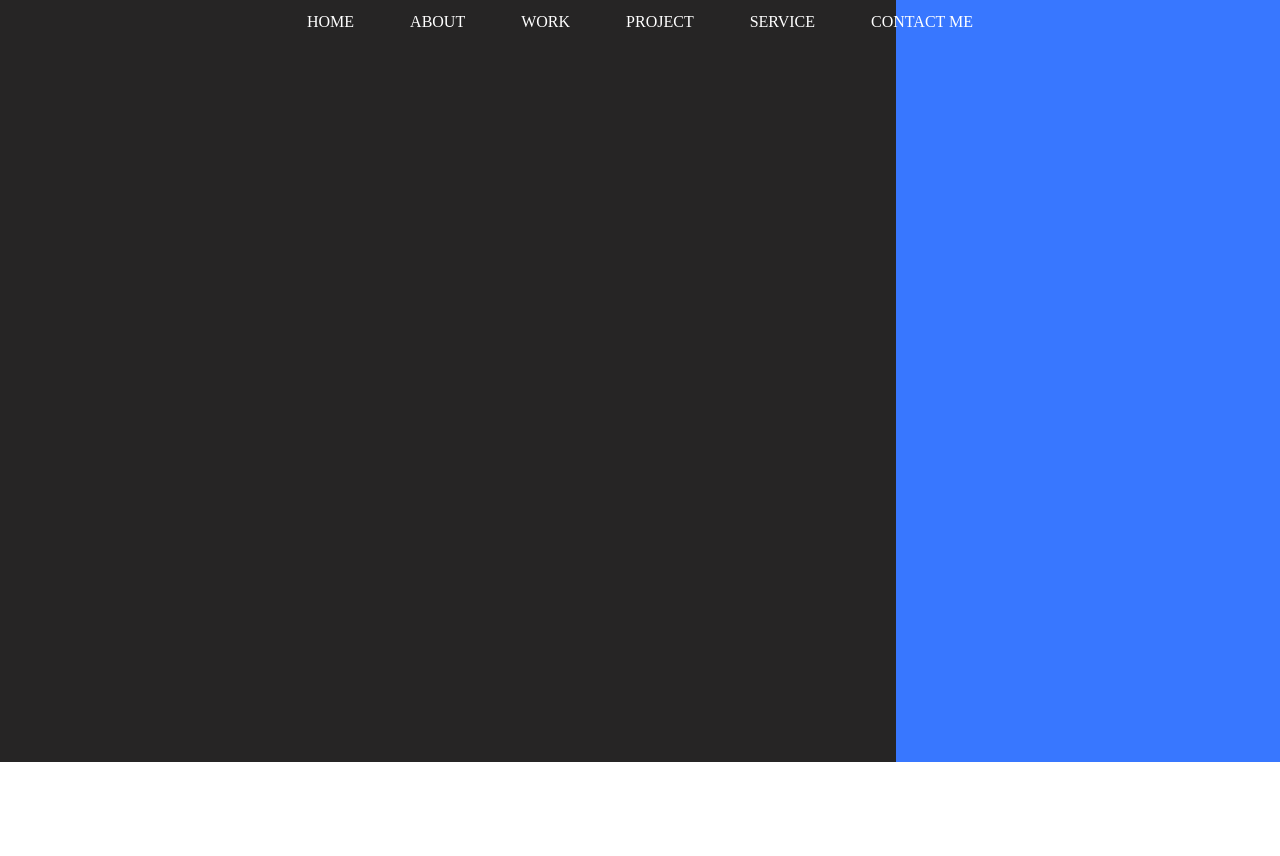
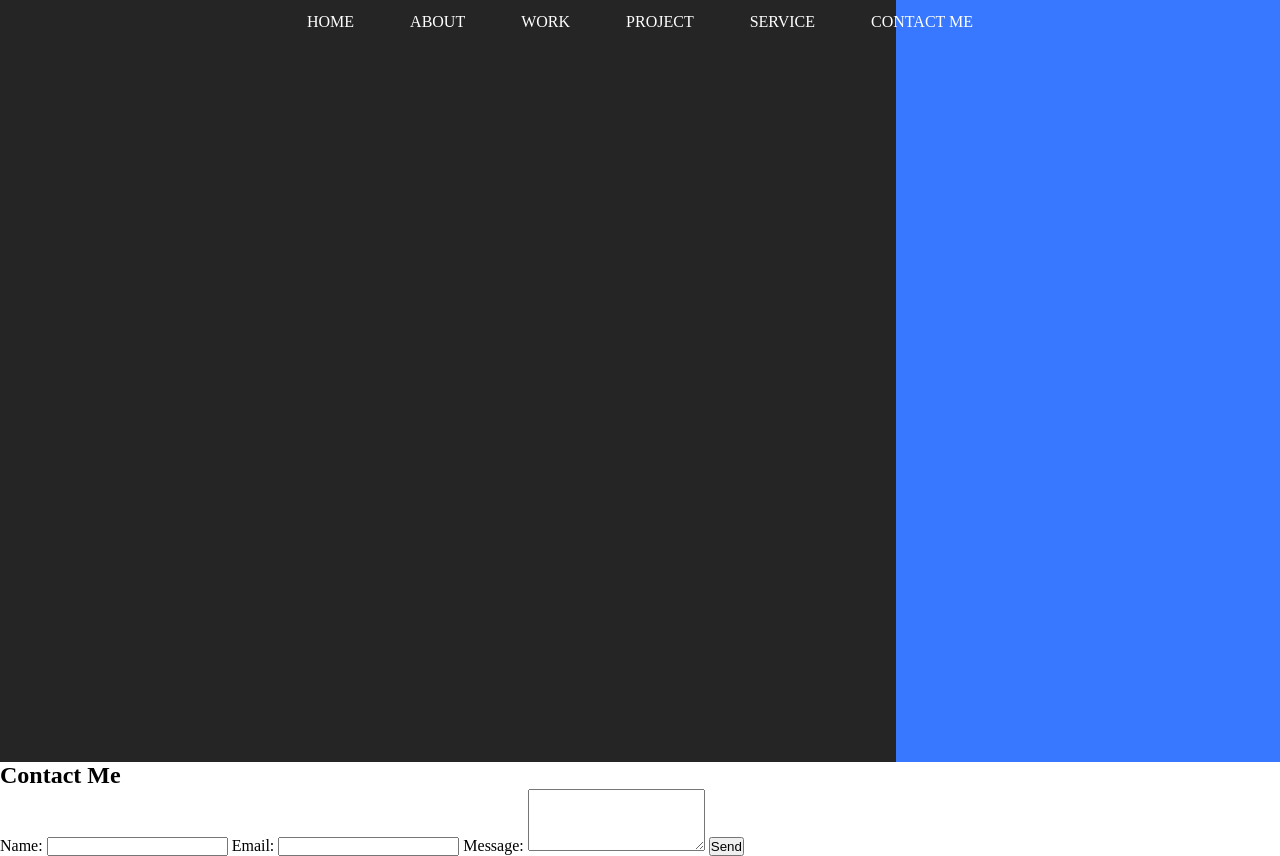
Before and after one commit to aadir1/Portfolio-Website, a plain HTML site: page Protfolio website/index.html in a window 1280 px wide. Shown: the part 38-894 px from the top of the page. Before the commit the page ends 800 px from the top, so only its background shows below. Drawn offline with Linux system fonts and the light colour scheme.

Commit message:
Update index.html

```diff
--- a/Protfolio website/index.html
+++ b/Protfolio website/index.html
@@ -27,5 +27,22 @@
          </div>
         <div class="right-container"></div>
  </div>
+    <section id="contact">
+        <div class="container">
+            <h2>Contact Me</h2>
+            <form id="contact-form">
+                <label for="name">Name:</label>
+                <input type="text" id="name" name="name" required>
+
+                <label for="email">Email:</label>
+                <input type="email" id="email" name="email" required>
+
+                <label for="message">Message:</label>
+                <textarea id="message" name="message" rows="4" required></textarea>
+
+                <button type="submit">Send</button>
+            </form>
+        </div>
+    </section>
 </body>
 </html>
```
